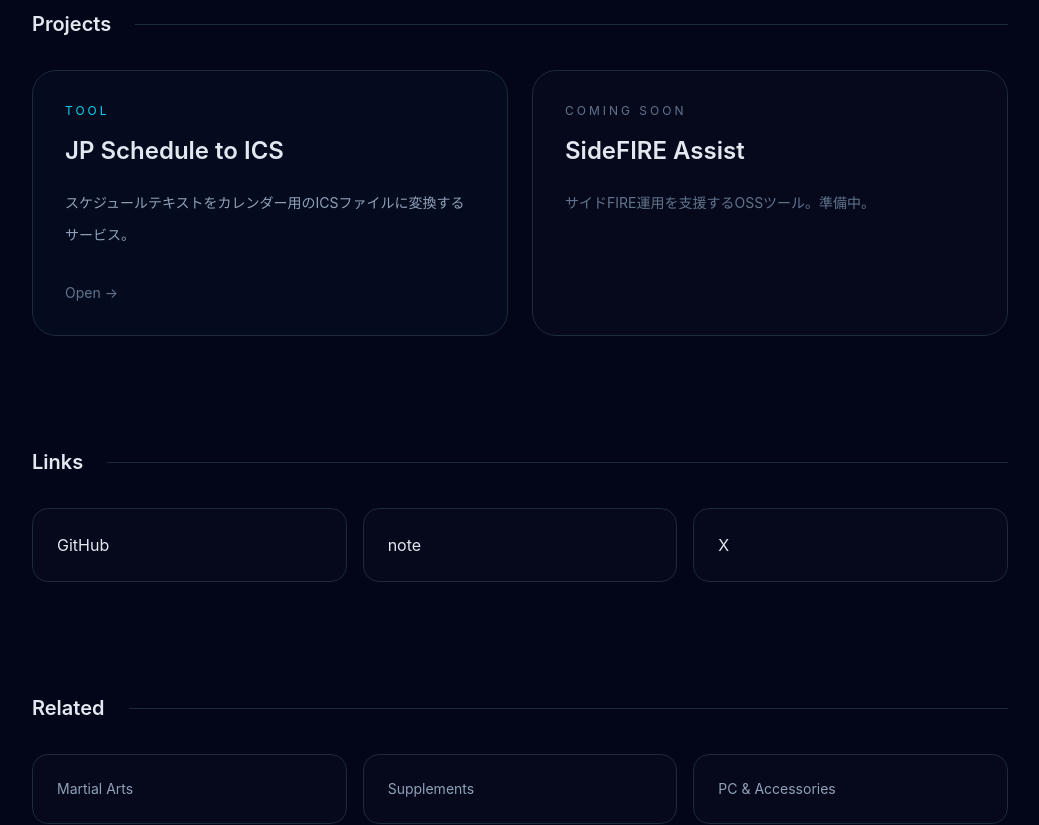
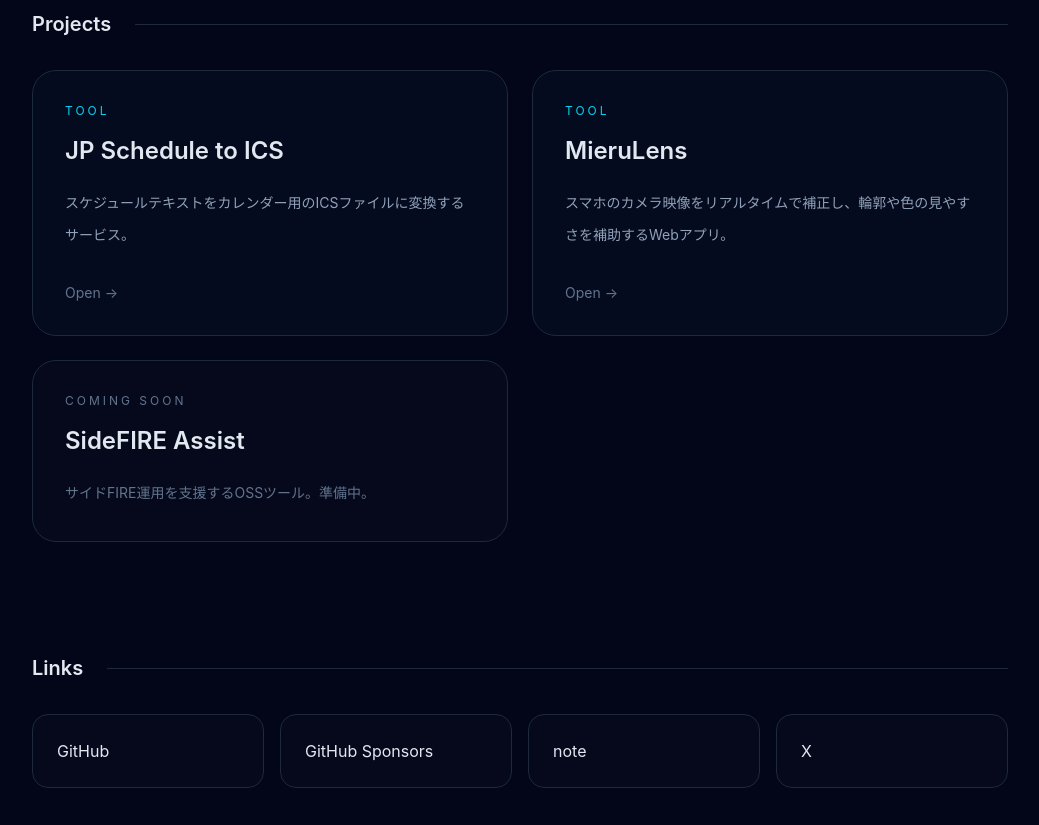
Before and after one commit to yasoowork/yasoo-work-site, a React (Vite) app: page / in a window 1280 px wide. Shown: the part 520-1345 px from the top of the page, without its empty margins (120-1159 px from the left). Built offline with nearby package versions, Linux system fonts and the light colour scheme.

Commit message:
Add MieruLens

```diff
--- a/src/App.tsx
+++ b/src/App.tsx
@@ -3,6 +3,7 @@ import './App.css'
 function App() {
   const links = [
     ['GitHub', 'https://github.com/yasoowork'],
+    ['GitHub Sponsors', 'https://github.com/sponsors/yasoowork'],
     ['note', 'https://note.com/yasoo_fire'],
     ['X', 'https://x.com/yasoo_fire'],
   ]
@@ -65,6 +66,29 @@ function App() {
               </p>
             </a>
 
+            <a
+              href="https://mierulens.yasoo.work"
+              target="_blank"
+              rel="noreferrer"
+              className="group rounded-3xl border border-slate-800 bg-slate-900/30 p-8 transition hover:border-cyan-500"
+            >
+              <p className="text-xs tracking-[0.25em] text-cyan-400">
+                TOOL
+              </p>
+
+              <h3 className="mt-4 text-2xl font-semibold">
+                MieruLens
+              </h3>
+
+              <p className="mt-5 text-sm leading-8 text-slate-400">
+                スマホのカメラ映像をリアルタイムで補正し、輪郭や色の見やすさを補助するWebアプリ。
+              </p>
+
+              <p className="mt-8 text-sm text-slate-500 transition group-hover:text-cyan-400">
+                Open →
+              </p>
+            </a>
+
             <div className="rounded-3xl border border-slate-800 bg-slate-900/20 p-8">
               <p className="text-xs tracking-[0.25em] text-slate-500">
                 COMING SOON
@@ -84,7 +108,7 @@ function App() {
         <section className="mb-28">
           <SectionTitle title="Links" />
 
-          <div className="grid gap-4 md:grid-cols-3">
+          <div className="grid gap-4 md:grid-cols-4">
             {links.map(([label, href]) => (
               <a
                 key={label}
```
